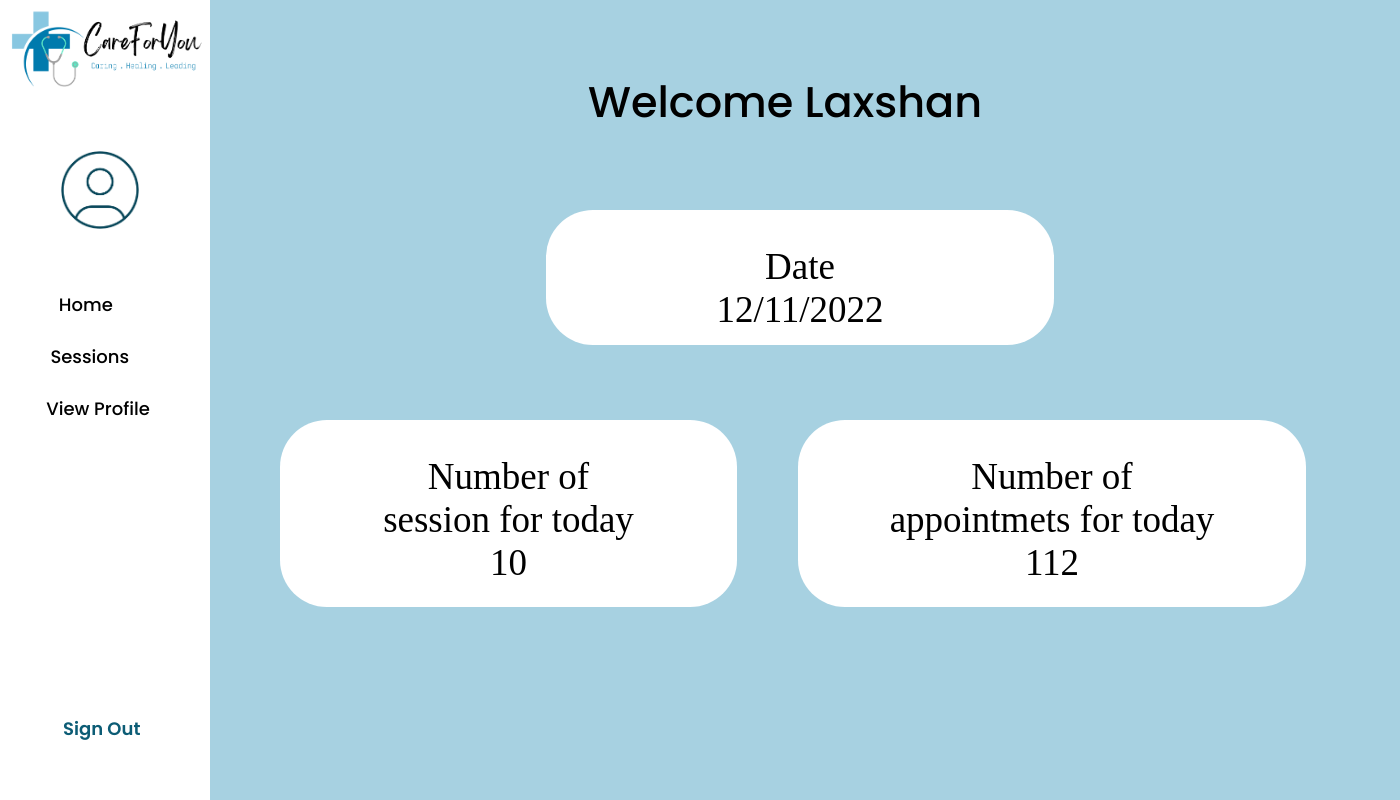
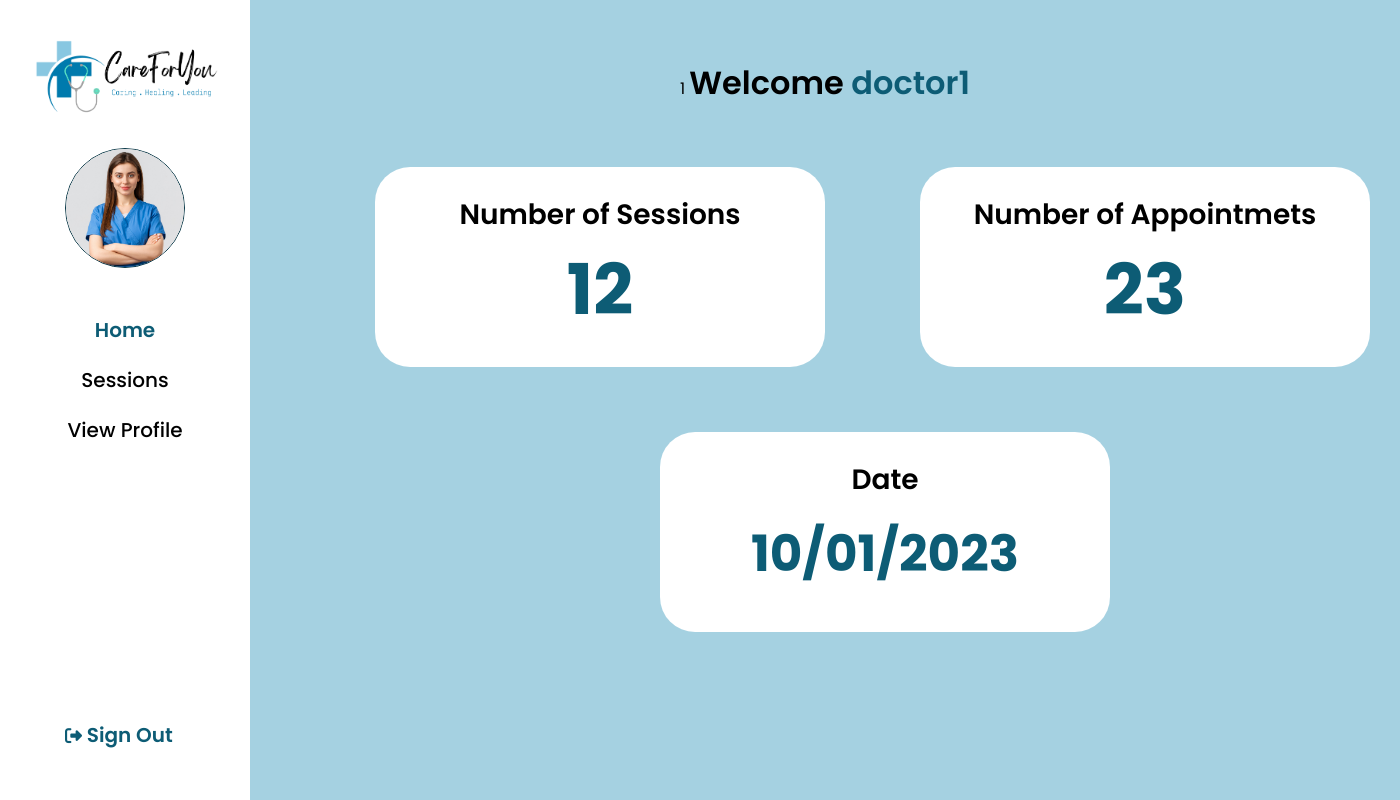
Before and after one commit to Saitharsan24/Care4you, a PHP site: page /Care4you/assistant/asst_home.php in a window 1400 px wide. Run offline with PHP 8.4, Linux system fonts and the light colour scheme; a user stored in the database is signed in; some libraries are stand-ins or nearby versions.

Commit message:
assist home changed

```diff
--- a/assistant/asst_home.php
+++ b/assistant/asst_home.php
@@ -1,3 +1,5 @@
+<?php include('../config/constants.php') ?>
+<?php include('../login_access.php') ?>
 <!DOCTYPE html>
 <html lang="en">
 <head>
@@ -5,64 +7,76 @@
     <meta http-equiv="X-UA-Compatible" content="IE=edge">
     <meta name="viewport" content="width=device-width, initial-scale=1.0">
     <link rel="stylesheet" href="../css/asst.css">
-    <title>asst_home</title>
+    <title>Pharmacy</title>
+    <script src="https://kit.fontawesome.com/ca1b4f4960.js" crossorigin="anonymous"></script>
 </head>
 <body>
+    <div class="wrapper">
+        <div class="sidebar">
+            <a href="../index.php"><img src="../images/logo.png" alt="logo" class="logo"></a>
+            <img src="../images/user.jpg" alt="user" class="imgframe">
+            <ul>
+                <li><a href="asst_home.php"><div class="highlighttext">Home</div></a></li>
+                <li><a href="asst_session.php">Sessions</a></li>
+                <li><a href="asst_view.php">View Profile</a></li>
+            </ul>
+            <div class="signouttext"><a href="../logout.php"><i class="fa-solid fa-right-from-bracket"></i> Sign Out </a></div>
+        </div>
+        <div class="main_content">
+            <div class="info">
+            <?php
+                if(isset($_SESSION['login'])){
+                    echo $_SESSION['login'];
+                    unset($_SESSION['login']);
 
-    <div class="navbar">
+                }
+                if(isset($_SESSION['no-login-message'])){
+                    echo $_SESSION['no-login-message'];
+                    unset($_SESSION['no-login-message']);
 
-        <div class="logo">
-        <img src="../images/logo.png"/>
-         </div>
-
-        <div class="profile">
-            <img src="../images/profile.png"/>
+                }
+            ?>
+            <div class="welcometext">Welcome <div class="usernametext">
+                <?php echo $_SESSION['user']; ?>
+            </div>
         </div>
-
-            <div class="home">
-                <a href="asst_home.php">
-            <label>Home</label>
-                </a>
+            <span>
+            <table class="center">
+                <tr>
+                    <td style="padding-left: 50px;">
+                        <p id="rcorners">
+                            Number of Sessions
+                            </br></br></br>
+                            <span style="color:#0D5C75; font-size: 70px; font-weight: 700;">
+                            12
+                            </span>
+                        </p>
+                    </td>
+                    <td>
+                        <p id="rcorners">
+                            Number of Appointmets
+                            </br></br></br>
+                            <span style="color:#0D5C75; font-size: 70px; font-weight: 700;">
+                            23
+                            </span>
+                        </p>
+                    </td>
+                </tr>
+                <tr>
+                    <td colspan=2 style="padding-left: 335px; padding-top: 50px;">
+                        <p id="rcorners">
+                        Date
+                            </br></br></br>
+                            <span style="color:#0D5C75; font-size: 50px; font-weight: 700;">
+                            10/01/2023
+                            </span>
+                        </p>
+                    </td>
+                </tr>
+            </table>
+            </span>
             </div>
-
-            <div class="session">
-                <a href="asst_session.php">
-            <label>Sessions</label>
-                </a>
-            </div>
-
-            <div class="view-profile">
-                <a href="asst_view.php">
-            <label>View Profile</label>
-                </a>
-            </div>
-
-
-            <div class="signout">
-
-                <a href="../logout.php">
-                    <label>Sign Out</label>
-
-                </a>
-
-           </div>
         </div>
-<!--navbar-->
-  <div class="welcome">Welcome Laxshan</div>
-
-  <div class="box-1">
-    Date<br>
-    12/11/2022
-  </div>
-
-  <div class="box-2">
-    Number of <br>session for today<br>
-    10
-  </div>
-
-  <div class="box-3">
-    Number of<br>appointmets for today<br>
-    112
-  </div>
+    </div>
 </body>
 </html>
--- a/css/asst.css
+++ b/css/asst.css
@@ -10,18 +10,83 @@
 }
 
 body{
-    background-color: #A7D1E1;
+   background-color: #A5D1E1;
 }
 
-.navbar{
-    position: absolute;
-    width: 15%;
+/*CSS for Scroll Bar*/
+
+/* width */
+::-webkit-scrollbar {
+  width: 7px;
+}
+
+/* Track */
+::-webkit-scrollbar-track {
+  box-shadow: inset 0 0 5px #ffffff;
+  border-radius: 10px;
+}
+
+/* Handle */
+::-webkit-scrollbar-thumb {
+  background: #012836;
+  border-radius: 10px;
+}
+
+/* Handle on hover */
+::-webkit-scrollbar-thumb:hover {
+  background: #698f9d;
+}
+
+.wrapper{
+  display: flex;
+  position: relative;
+}
+
+.wrapper .sidebar{
+  width: 250px;
   height: 100%;
-    left: 0px;
-    top: 0px;
-    background-color: #ffffff;
+  background: #FFFFFF;
+  padding: 30px 0px;
+  position: fixed;
 }
-/*Signout Button CSS */
+
+.logo{
+  width: 200px;
+  margin-top: 0px;
+  margin-left: 25px;
+}
+
+.imgframe{
+  width: 120px;
+  height: 120px;
+  margin-top: 20px;
+  margin-left: 65px;
+  border: 1px solid #083746;
+  border-radius: 50%;
+}
+
+.wrapper .sidebar ul{
+  margin-top: 20px;
+  text-align: center;
+  font-size: 20px;
+  font-weight: 500;
+  padding: 10px;
+}
+
+.wrapper .sidebar ul li{
+  padding: 10px;
+  vertical-align: middle;
+}
+
+.wrapper .sidebar ul li a{
+  color: #000000;
+  display: block;
+}
+
+.wrapper .sidebar ul li:hover a{
+  color: #0D5C75;
+}
+
 .signouttext{
   color: #0D5C75;
   text-align: center;
@@ -32,104 +97,100 @@ body{
   left: 65px;
 }
 
+.wrapper .sidebar .signouttext a{
+  color: #0D5C75;
+  display: block;
+}
+
+.wrapper .sidebar .signouttext a:hover{
+  color: #000000;
+  font-weight: 700;
+  display: block;
+}
+
 .fa-solid{
   font-size: 17px;
 }
 
-
-.logo{
-    position: absolute;
-    width:100% ;
+.wrapper .main_content{
+  width: 100%;
+  margin-left: 250px;
+  margin-top: 50px;
+  text-align: center;
 }
 
-.logo img{
-    position: absolute;
-    width: 100%;
+.wrapper .main_content .info{
+  margin: 20px;
+  color: #000000;
+  line-height: 25px;
 }
 
-.profile{
-    position: absolute;
-    width: 100%;
-
+.wrapper .main_content .info div{
+  margin-bottom: 20px;
 }
 
-.profile img{
-
-    position: absolute;
-    left: 50px;
-    top: 140px;
-    width: 100px;
-    height: 100px;
+.wrapper .right-button{
+  margin-left: 470px;
 }
 
-.home label{
-    position: absolute;
-    left: 28%;
-    top: 37%;
-
-    font-family: 'Poppins';
-    font-style: normal;
-    font-weight: 500;
-    font-size: 18px;
-    line-height: 100%;
-    /* identical to box height, or 32px */
-
-    cursor: pointer;
-    color: #000000;
+.wrapper .left-button{
+  margin-left: -827px;
 }
 
-
-
-.session label{
-    position: absolute;
-    left: 24%;
-    top: 43.5%;
-
-
-    font-family: 'Poppins';
-    font-style: normal;
-    font-weight: 500;
-    font-size: 18px;
-    line-height: 100%;
-    /* identical to box height, or 32px */
-
-    cursor: pointer;
+.welcometext{
   color: #000000;
+  font-size: 32px;
+  font-weight: 600;
+  bottom: 50px;
+  left: 80px;
+  display: inline;
 }
 
-.view-profile label{
-    position: absolute;
-    left: 22%;
-    top: 50%;
-
-    font-family: 'Poppins';
-    font-style: normal;
-    font-weight: 500;
-    font-size: 18px;
-    line-height: 100%;
-
-    cursor: pointer;
-    color: #000000;
+.usernametext{
+  color: #0D5C75;
+  display: inline;
 }
 
+.highlighttext{
+  color: #0D5C75;
+  font-weight: 600;
+  display: inline;
+}
 
-.signout label{
-    position: absolute;
-    left: 30%;
-    right: 20.57%;
-    top: 90%;
-    bottom: 100%;
+table {
+    /*border:1px solid #b3adad;*/
+    border-collapse:collapse;
+  }
 
-    font-family: 'Poppins';
-    font-style: normal;
+  table.center {
+    margin-top: 5%;
+    margin-bottom: 5%;
+    margin-left: auto;
+    margin-right: auto;
+  }
+
+  table td {
+    width: 750px;
+    /*border:1px solid #b3adad;*/
+    text-align:center;
+    padding-left: 10%;
+    padding-right: 10%;
+  }
+
+  #rcorners {
+    border-radius: 35px;
+    background: #ffffff;
+    padding: 35px;
+    width: 450px;
+    height: 200px;
+    color: #000000;
+    text-align: center;
+    font-size: 28px;
     font-weight: 600;
-    font-size: 18px;
-    line-height: 100%;
+  }
 
+/* ------------- */
 
-    cursor: pointer;
-    color: #0C5C75;
-}
 .Profile-2{
     position: absolute;
     left: 40%;
--- a/doctor/doctorHome.php
+++ b/doctor/doctorHome.php
@@ -36,7 +36,7 @@
 
                 }
             ?>
-            <div class="welcometext">Welcome <div class="usernametext"><?php echo $row["d_fname"]." ".$row["d_lname"] ?></div></div>
+            <div class="welcometext">Welcome <div class="usernametext"><?php echo $_SESSION['user']; ?></div></div>
             <span>
             <table>
                 <tr>
--- a/patient/patient_makeorder.php
+++ b/patient/patient_makeorder.php
@@ -144,7 +144,7 @@
                     {
                         $_SESSION['upload'] = "Failed to upload Prescription! Please Retry";
                         //Redirect to place order page
-                        header('location:'.SITEURL.'patient_pharmorder.php'); //***page name should change here
+                        header('location:'.SITEURL.'patient_pharmorders.php'); //***page name should change here
                         //Stop the process
                         die();
                     }
```
Also changed, not shown: images/pharmacy-orders/Order_10_02_23_10_21_15_AM.jpeg (added). Lines whose indentation alone changed are shown as unchanged.
